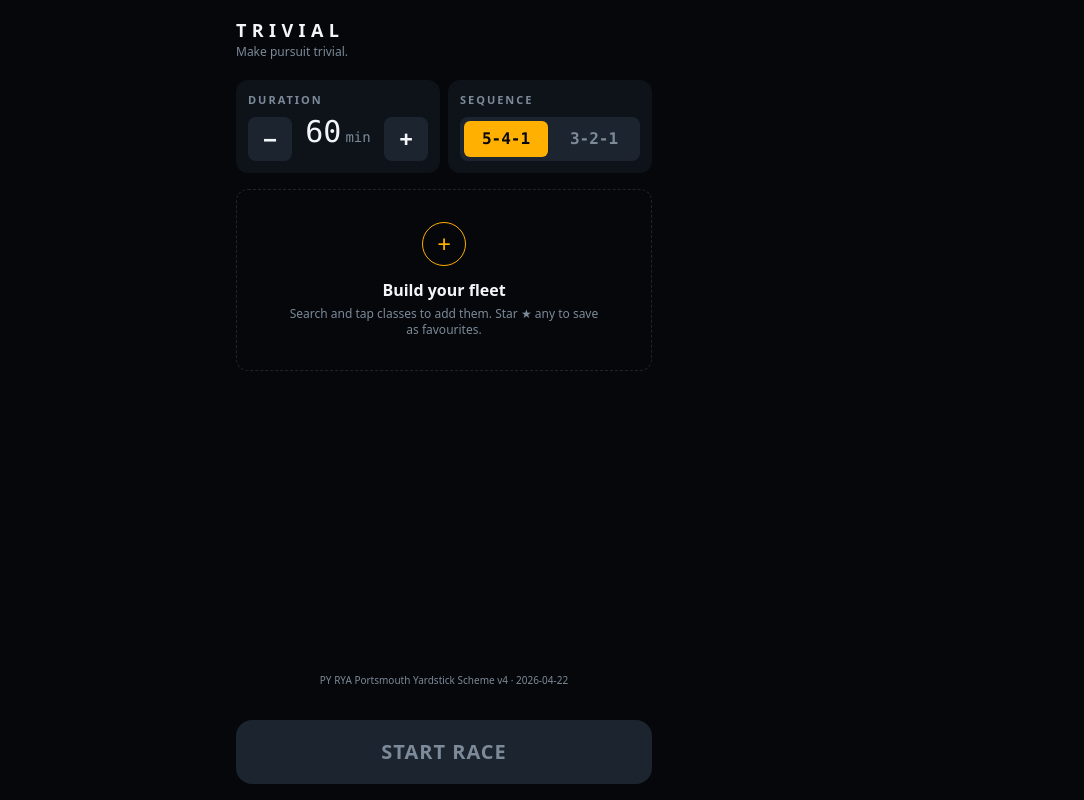
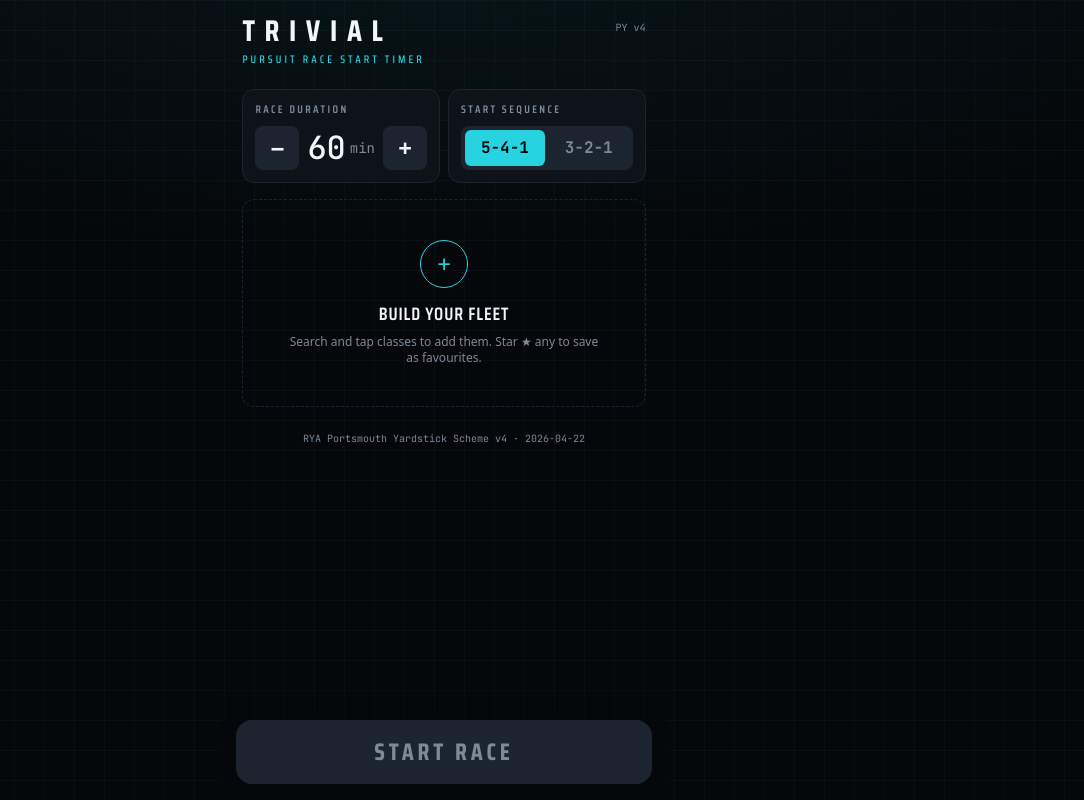
Before and after one commit to therealJonSnow/trivial, a Next.js app: page / in a window 1280 px wide. Shown: the whole page, without its empty margins (196-1280 px from the left). Built offline with nearby package versions, Linux system fonts and the light colour scheme.

Commit message:
ui updates

```diff
--- a/src/app/globals.css
+++ b/src/app/globals.css
@@ -20,6 +20,40 @@ body {
 /* Keep the oversized clock from being selected on long-press. */
 .tabular-nums {
   font-variant-numeric: tabular-nums;
+}
+
+/* ---- Instrument surface -------------------------------------------------- */
+/* A faint chart-plotter grid with a cyan horizon glow up top. Subtle enough to
+   never fight the high-contrast numerals a race officer reads in glare. */
+.instrument-bg {
+  background-color: theme("colors.ground");
+  background-image:
+    radial-gradient(
+      120% 70% at 50% -8%,
+      rgba(39, 211, 224, 0.07),
+      transparent 60%
+    ),
+    linear-gradient(rgba(124, 138, 153, 0.05) 1px, transparent 1px),
+    linear-gradient(90deg, rgba(124, 138, 153, 0.05) 1px, transparent 1px);
+  background-size:
+    100% 100%,
+    30px 30px,
+    30px 30px;
+  background-attachment: fixed;
+}
+
+/* Signal-flag accent: a crisp hairline ribbon of nautical signal colours. */
+.flag-strip {
+  height: 3px;
+  border-radius: 999px;
+  background: repeating-linear-gradient(
+    90deg,
+    theme("colors.imminent") 0 16px,
+    theme("colors.ink") 16px 24px,
+    theme("colors.signal") 24px 40px,
+    theme("colors.danger") 40px 48px,
+    theme("colors.started") 48px 64px
+  );
 }
 
 @keyframes sheet-in {
@@ -50,6 +84,36 @@ body {
   animation: pop-in 140ms cubic-bezier(0.2, 0.8, 0.2, 1);
 }
 
+/* Chip drop-in for the fleet tray. */
+@keyframes chip-in {
+  from {
+    transform: scale(0.8);
+    opacity: 0;
+  }
+  to {
+    transform: scale(1);
+    opacity: 1;
+  }
+}
+.animate-chip-in {
+  animation: chip-in 160ms cubic-bezier(0.2, 0.9, 0.2, 1);
+}
+
+/* Staggered row reveal for the start order. Rows set their own delay inline. */
+@keyframes row-rise {
+  from {
+    transform: translateY(6px);
+    opacity: 0;
+  }
+  to {
+    transform: translateY(0);
+    opacity: 1;
+  }
+}
+.animate-row-rise {
+  animation: row-rise 360ms cubic-bezier(0.2, 0.8, 0.2, 1) both;
+}
+
 /* Anticipation strobe: ~1Hz pulse on the countdown in the 10s before a horn,
    in step with the per-second count-in beeps. */
 @keyframes strobe {
@@ -67,7 +131,9 @@ body {
 
 @media (prefers-reduced-motion: reduce) {
   .animate-sheet-in,
-  .animate-pop-in {
+  .animate-pop-in,
+  .animate-chip-in,
+  .animate-row-rise {
     animation: none;
   }
 }
--- a/src/app/layout.tsx
+++ b/src/app/layout.tsx
@@ -1,6 +1,27 @@
 import type { Metadata, Viewport } from "next";
+import { Saira_Condensed, JetBrains_Mono } from "next/font/google";
 import "./globals.css";
 import { ServiceWorker } from "@/components/ServiceWorker";
+
+/**
+ * Type system. Self-hosted by next/font at build time — no runtime fetch, so the
+ * PWA stays offline-safe.
+ *   · Saira Condensed — squared, signage-grade display for headings / labels.
+ *   · JetBrains Mono — tabular technical numerals for the instrument readouts.
+ */
+const display = Saira_Condensed({
+  subsets: ["latin"],
+  weight: ["500", "600", "700"],
+  variable: "--font-display",
+  display: "swap",
+});
+
+const mono = JetBrains_Mono({
+  subsets: ["latin"],
+  weight: ["400", "500", "700"],
+  variable: "--font-mono",
+  display: "swap",
+});
 
 export const metadata: Metadata = {
   title: "Trivial — pursuit race timer",
@@ -29,7 +50,7 @@ export default function RootLayout({
   children,
 }: Readonly<{ children: React.ReactNode }>) {
   return (
-    <html lang="en-GB">
+    <html lang="en-GB" className={`${display.variable} ${mono.variable}`}>
       <body>
         {children}
         <ServiceWorker />
--- a/src/components/SetupScreen.tsx
+++ b/src/components/SetupScreen.tsx
@@ -41,24 +41,35 @@ export function SetupScreen() {
   const count = selectedIds.length;
 
   return (
-    <div className="mx-auto flex min-h-dvh max-w-md flex-col px-4 pb-28 pt-[max(1rem,env(safe-area-inset-top))]">
+    <div className="instrument-bg mx-auto flex min-h-dvh max-w-screen flex-col px-4 pb-28 pt-[max(1rem,env(safe-area-inset-top))]">
+      <div className="min-h-full max-w-md mx-auto">
+
       <header className="mb-5">
-        <h1 className="text-lg font-bold uppercase tracking-[0.3em] text-ink">Trivial</h1>
-        <p className="text-xs text-muted">Make pursuit trivial.</p>
+        <div className="flex items-start justify-between">
+          <h1 className="font-display text-3xl font-bold uppercase leading-none tracking-[0.32em] text-ink">
+            Trivial
+          </h1>
+          <span className="font-mono text-[10px] mt-1 tabular-nums text-muted">
+            PY v{pyMeta.version}
+          </span>
+        </div>
+        <p className="mt-1.5 font-display text-[11px] font-medium uppercase tracking-[0.28em] text-signal">
+          Pursuit race start timer
+        </p>
       </header>
 
       {/* Matched control pair: equal card height, shared caption + 44px control row. */}
       <div className="mb-4 grid grid-cols-2 gap-2">
         <Stepper
-          label="Duration"
+          label="Race duration"
           value={durationMinutes}
           unit="min"
           step={5}
           onChange={setDuration}
         />
-        <div className="flex flex-col gap-2 rounded-xl bg-panel p-3">
-          <div className="text-[11px] font-semibold uppercase tracking-[0.18em] text-muted">
-            Sequence
+        <div className="flex flex-col gap-2 rounded-xl border border-line bg-panel p-3">
+          <div className="font-display text-[11px] font-semibold uppercase tracking-[0.22em] text-muted">
+            Start sequence
           </div>
           <div
             role="radiogroup"
@@ -75,7 +86,7 @@ export function SetupScreen() {
                   aria-checked={active}
                   onClick={() => setStartSequence(seq)}
                   className={`rounded-md font-mono text-base font-bold tabular-nums transition-colors ${
-                    active ? "bg-imminent text-ground" : "text-muted active:text-ink"
+                    active ? "bg-signal text-ground" : "text-muted active:text-ink"
                   }`}
                 >
                   {seq}
@@ -86,40 +97,49 @@ export function SetupScreen() {
         </div>
       </div>
 
-      {/* Fleet / schedule — the hero. Tap Edit to open the fullscreen picker. */}
+      {/* Fleet / start order — the hero. Tap to open the fullscreen picker. */}
       {schedule ? (
-        <section className="overflow-hidden rounded-xl bg-panel">
+        <section className="overflow-hidden rounded-xl border border-line bg-panel">
           <button
             type="button"
             onClick={() => setPicking(true)}
-            className="flex w-full items-center justify-between gap-3 border-b border-line px-3 py-2.5 text-left active:bg-line/40"
+            className="flex w-full items-center justify-between gap-3 border-b border-line px-3 py-3 text-left active:bg-line/40"
           >
-            <h2 className="text-[11px] font-semibold uppercase tracking-[0.18em] text-muted">
-              Start schedule
+            <h2 className="font-display text-lg font-semibold uppercase tracking-[0.22em] text-muted">
+              Start order
             </h2>
-            <span className="flex items-center gap-2 text-sm font-semibold text-ink">
+            <span className="flex items-center gap-2.5">
               <span className="font-mono text-xs tabular-nums text-muted">
                 {count} {count === 1 ? "class" : "classes"}
               </span>
-              <span className="text-imminent">Edit ›</span>
+              <span className="rounded-md bg-signal px-2 py-1 font-display text-sm font-semibold uppercase tracking-wider text-ground">
+                Edit fleet ›
+              </span>
             </span>
           </button>
 
-          <div className="px-3 py-2">
-            <ScheduleList schedule={schedule} />
+          <div className="px-3 py-2.5">
+            <ScheduleList schedule={schedule} animateIn />
           </div>
+
+          <p className="border-t border-line px-3 py-2 text-[11px] text-muted">
+            Slowest away first at <span className="font-mono text-ink">+0:00</span> — fastest
+            chases, all converge at the finish.
+          </p>
         </section>
       ) : (
         <button
           type="button"
           onClick={() => setPicking(true)}
-          className="flex w-full flex-col items-center rounded-xl border border-dashed border-line px-5 py-8 text-center active:border-imminent"
+          className="group flex w-full flex-col items-center rounded-xl border border-dashed border-line px-5 py-10 text-center active:border-signal"
         >
-          <span className="flex h-11 w-11 items-center justify-center rounded-full border border-imminent text-2xl leading-none text-imminent">
+          <span className="flex h-12 w-12 items-center justify-center rounded-full border border-signal text-2xl leading-none text-signal">
             +
           </span>
-          <span className="mt-3 text-base font-semibold text-ink">Build your fleet</span>
-          <span className="mt-1 max-w-xs text-xs text-muted">
+          <span className="mt-3 font-display text-lg font-semibold uppercase tracking-wider text-ink">
+            Build your fleet
+          </span>
+          <span className="mt-1.5 max-w-xs text-xs text-muted">
             {favourites.length > 0
               ? "Add your starred classes or search the full PY list."
               : "Search and tap classes to add them. Star ★ any to save as favourites."}
@@ -127,16 +147,16 @@ export function SetupScreen() {
         </button>
       )}
 
-      <p className="mt-auto pt-6 text-center text-[10px] text-muted">
-        PY {pyMeta.source} v{pyMeta.version} · {pyMeta.lastUpdated}
+      <p className="mt-auto pt-6 text-center font-mono text-[10px] tabular-nums text-muted">
+        {pyMeta.source} v{pyMeta.version} · {pyMeta.lastUpdated}
       </p>
 
-      <div className="fixed inset-x-0 bottom-0 mx-auto max-w-md px-4 pb-[max(1rem,env(safe-area-inset-bottom))]">
+      <div className="fixed inset-x-0 bottom-0 mx-auto max-w-md bg-gradient-to-t from-ground via-ground to-transparent px-4 pb-[max(1rem,env(safe-area-inset-bottom))] pt-8">
         <button
           type="button"
           disabled={count === 0}
           onClick={() => setConfirming(true)}
-          className="h-16 w-full rounded-2xl bg-imminent text-xl font-bold uppercase tracking-wider text-ground active:opacity-90 disabled:bg-line disabled:text-muted"
+          className="h-16 w-full rounded-2xl bg-imminent font-display text-2xl font-bold uppercase tracking-[0.16em] text-ground transition-opacity active:opacity-90 disabled:bg-line disabled:text-muted"
         >
           Start Race
         </button>
@@ -164,6 +184,8 @@ export function SetupScreen() {
           onCancel={() => setConfirming(false)}
         />
       )}
+
+</div>
     </div>
   );
 }
--- a/src/components/Stepper.tsx
+++ b/src/components/Stepper.tsx
@@ -15,8 +15,8 @@ interface StepperProps {
  */
 export function Stepper({ label, value, unit, step, onChange }: StepperProps) {
   return (
-    <div className="flex flex-col gap-2 rounded-xl bg-panel p-3">
-      <div className="text-[11px] font-semibold uppercase tracking-[0.18em] text-muted">
+    <div className="flex flex-col gap-2 rounded-xl border border-line bg-panel p-3">
+      <div className="font-display text-[11px] font-semibold uppercase tracking-[0.22em] text-muted">
         {label}
       </div>
       <div className="flex items-stretch gap-2">
@@ -24,19 +24,19 @@ export function Stepper({ label, value, unit, step, onChange }: StepperProps) {
           type="button"
           aria-label={`Decrease ${label}`}
           onClick={() => onChange(value - step)}
-          className="flex h-11 w-11 shrink-0 items-center justify-center rounded-lg bg-line text-2xl font-bold leading-none text-ink active:bg-line/60"
+          className="flex h-11 w-11 shrink-0 items-center justify-center rounded-lg bg-line text-2xl font-bold leading-none text-ink active:bg-signal active:text-ground"
         >
           −
         </button>
-        <div className="flex flex-1 items-baseline justify-center gap-1 font-mono tabular-nums">
-          <span className="text-3xl leading-none text-ink">{value}</span>
+        <div className="flex flex-1 items-center justify-center gap-1 font-mono tabular-nums">
+          <span className="text-[2rem] font-medium leading-none text-ink">{value}</span>
           <span className="text-sm text-muted">{unit}</span>
         </div>
         <button
           type="button"
           aria-label={`Increase ${label}`}
           onClick={() => onChange(value + step)}
-          className="flex h-11 w-11 shrink-0 items-center justify-center rounded-lg bg-line text-2xl font-bold leading-none text-ink active:bg-line/60"
+          className="flex h-11 w-11 shrink-0 items-center justify-center rounded-lg bg-line text-2xl font-bold leading-none text-ink active:bg-signal active:text-ground"
         >
           +
         </button>
--- a/tailwind.config.ts
+++ b/tailwind.config.ts
@@ -11,18 +11,25 @@ const config: Config = {
       colors: {
         ground: "#05070a", // near-black background
         panel: "#0e131a", // raised surface
+        "panel-2": "#131b24", // second-level raised surface (chips, sticky bars)
         line: "#1c252f", // hairlines / borders
         ink: "#f2f6fa", // primary high-contrast text
         muted: "#7c8a99", // dim / upcoming-later
         // instrument status semantics
-        imminent: "#ffb000", // amber — starting / imminent
+        imminent: "#ffb000", // amber — starting / imminent / the active gun
         started: "#3ddc84", // green — started / done
         next: "#ffffff", // the very next start (max bright)
         danger: "#ff5247", // destructive confirm fill
+        // maritime accent — interactive chrome & selection (kept distinct from the
+        // race-critical amber so "selected" never reads as "starting").
+        signal: "#27d3e0", // chart-plotter cyan
       },
       fontFamily: {
-        // tabular, instrument-like; system stack keeps the bundle lean and offline-safe
+        // squared signage display for headings / labels / buttons
+        display: ["var(--font-display)", "ui-sans-serif", "system-ui", "sans-serif"],
+        // tabular technical numerals; system stack as offline fallback
         mono: [
+          "var(--font-mono)",
           "ui-monospace",
           "SFMono-Regular",
           "Menlo",
```
Also changed, not shown: src/components/ClassBrowser.tsx (+48 -15 lines), src/components/ClassPicker.tsx (+78 -17 lines), src/components/ScheduleList.tsx (+24 -10 lines), src/components/StartConfirm.tsx (+6 -5 lines), src/components/TimerScreen.tsx (+4 -4 lines).
